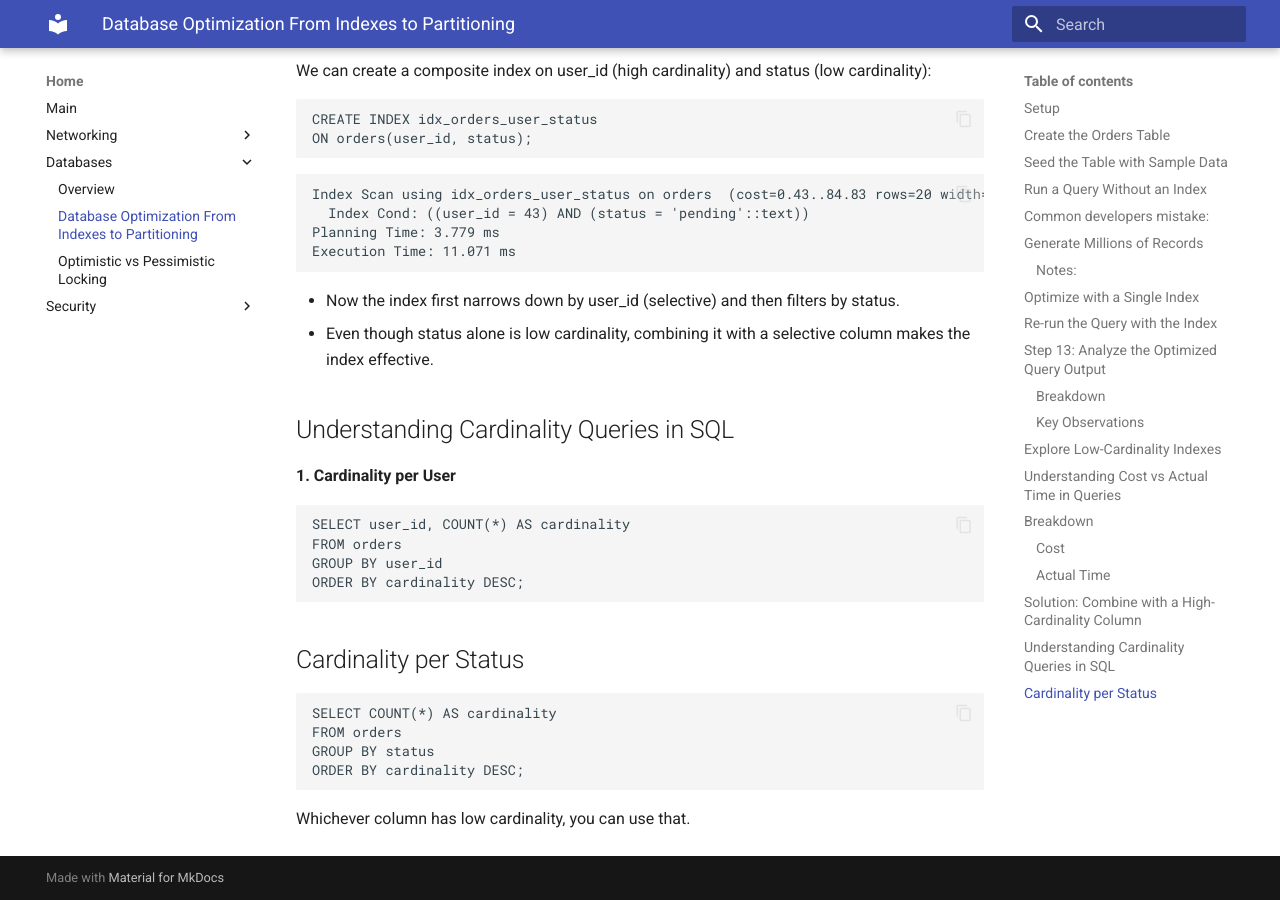
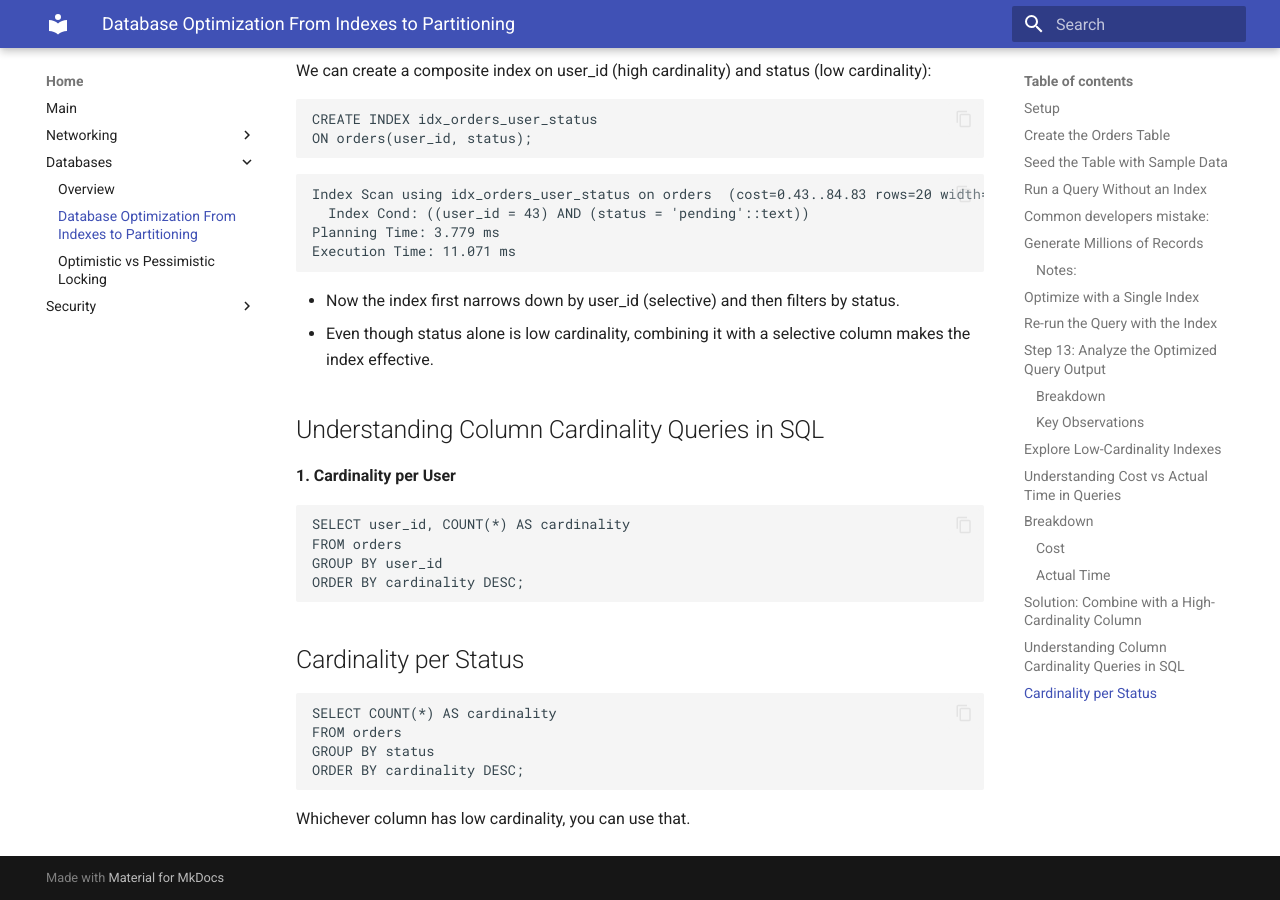
Before and after one commit to labeebahmad201/backend-engineering-notes, an MkDocs documentation site: the page built from docs/databases/Database-Optimization-From-Indexes-to-Partitioning.md, in a window 1280 px wide and 900 px high, scrolled down 6131 px. Built offline with MkDocs 1.6.1 and Material for MkDocs 9.7.7, drawn with Linux system fonts in a browser that asks for light colours.

Commit message:
Update Database-Optimization-From-Indexes-to-Partitioning.md

```diff
--- a/docs/databases/Database-Optimization-From-Indexes-to-Partitioning.md
+++ b/docs/databases/Database-Optimization-From-Indexes-to-Partitioning.md
@@ -243,7 +243,7 @@ Execution Time: 11.071 ms
 - Now the index first narrows down by user_id (selective) and then filters by status.
 - Even though status alone is low cardinality, combining it with a selective column makes the index effective.
 
-## Understanding Cardinality Queries in SQL
+## Understanding Column Cardinality Queries in SQL
 
 **1. Cardinality per User**
 
```
